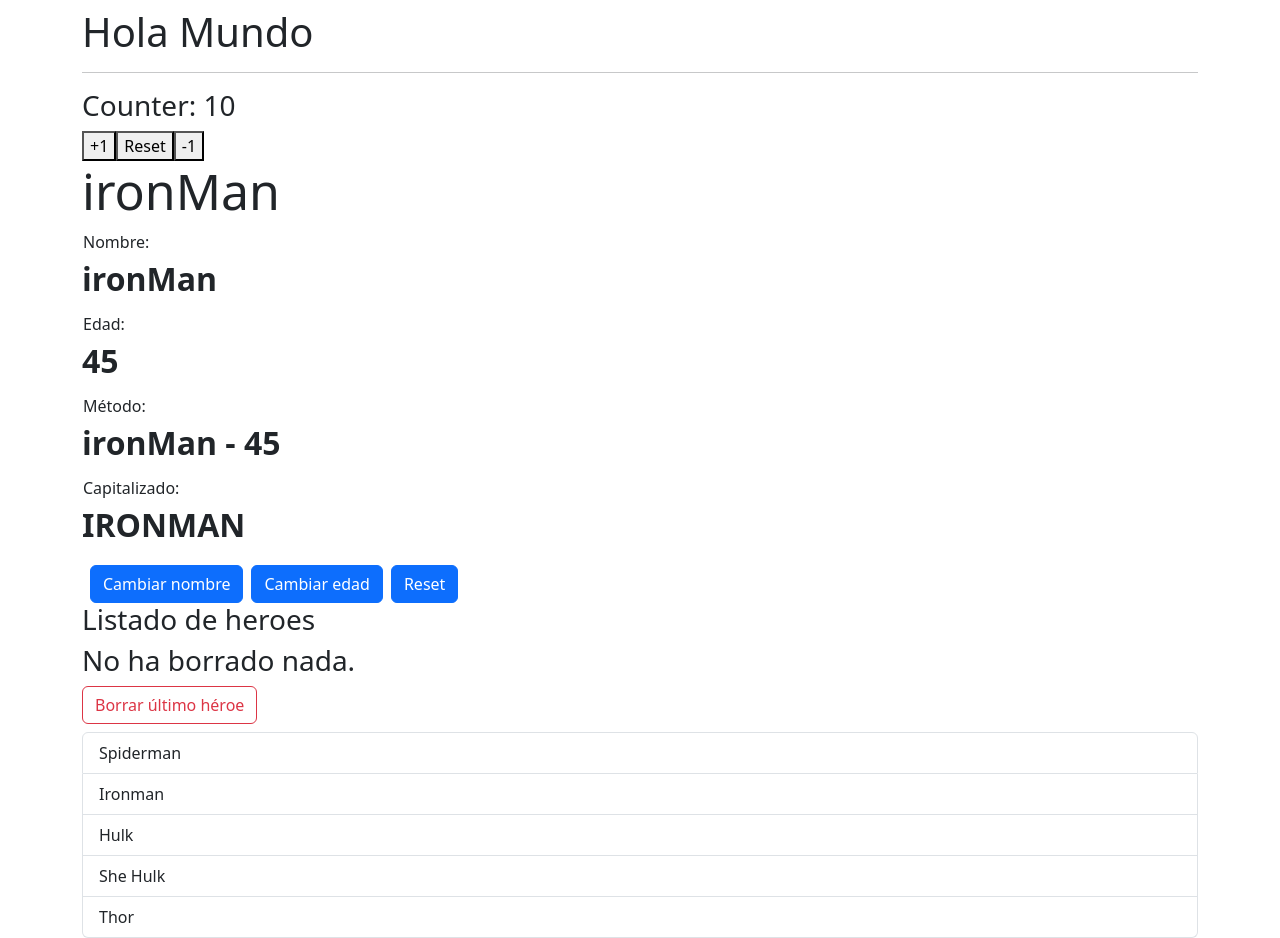
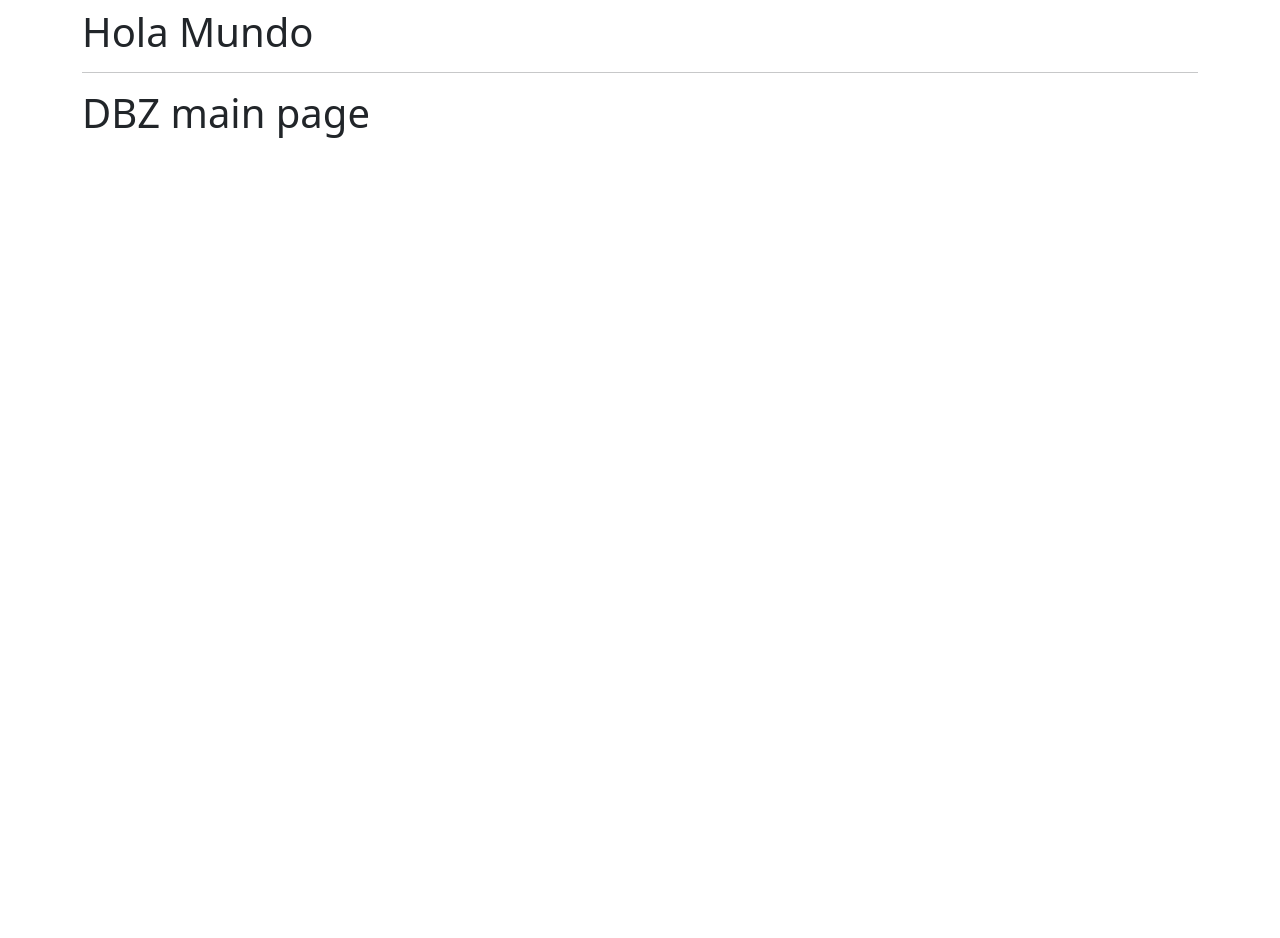
Before and after one commit to eduardo-solis/angular-primeros-pasos, an Angular app: page / in a window 1280 px wide. After the commit the page ends 800 px from the top, so only its background shows below. Built offline with nearby package versions, Linux system fonts and the light colour scheme.

Commit message:
Mostrando el componente MainPage del modulo dbz

```diff
--- a/src/app/app.component.html
+++ b/src/app/app.component.html
@@ -1,6 +1,8 @@
 <h1>{{title}}</h1>
 <hr>
 
-<app-counter/>
+<!--<app-counter/>
 <app-heroes-hero/>
-<app-heroes-list/>
+<app-heroes-list/>-->
+
+<app-dbz-main-page/>
--- a/src/app/app.module.ts
+++ b/src/app/app.module.ts
@@ -6,6 +6,7 @@
 import { AppRoutingModule } from './app-routing.module';
 import { AppComponent } from './app.component';
 import { HeroesModule } from './heroes/heroes.module';
+import { DbzModule } from './dbz/dbz.module';
 
 @NgModule({
   declarations: [
@@ -15,7 +16,8 @@
     BrowserModule,
     AppRoutingModule,
     CounterModule,
-    HeroesModule
+    HeroesModule,
+    DbzModule
   ],
   providers: [],
   bootstrap: [AppComponent]
--- a/src/app/dbz/dbz.module.ts
+++ b/src/app/dbz/dbz.module.ts
@@ -1,12 +1,16 @@
 import { NgModule } from '@angular/core';
 import { CommonModule } from '@angular/common';
+import { MainPageComponent } from './pages/main-page.component';
 
 
 
 @NgModule({
-  declarations: [],
+  declarations: [MainPageComponent],
   imports: [
     CommonModule
+  ],
+  exports:[
+    MainPageComponent
   ]
 })
 export class DbzModule { }
--- /dev/null
+++ b/src/app/dbz/pages/main-page.component.html
@@ -0,0 +1 @@
+<h1>DBZ main page</h1>
```
Also changed, not shown: src/app/dbz/pages/main-page.component.ts (added, +10 -0 lines).
